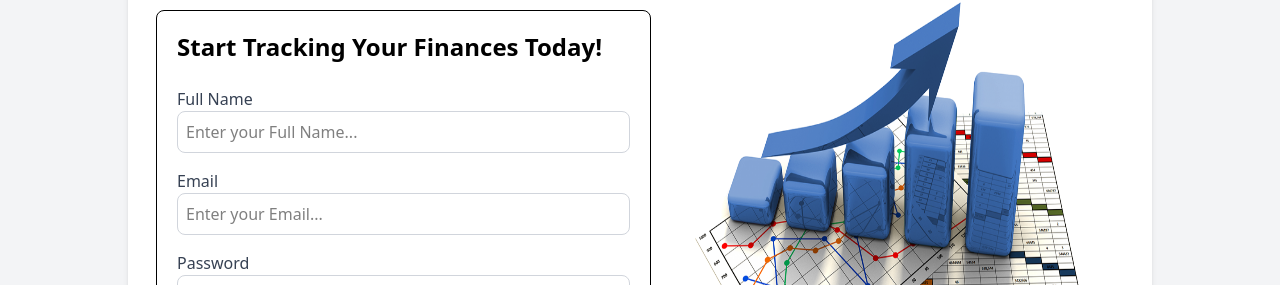
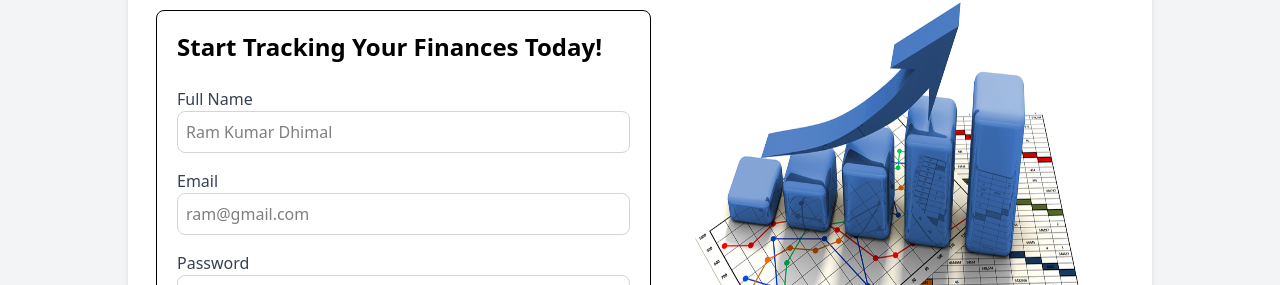
Before and after one commit to Ram-cpu-coder/FinancialTracker-FE, a React (Vite) app: page /signup in a window 1280 px wide. Shown: the part 197-482 px from the top of the page. Built offline with nearby package versions, Linux system fonts and the light colour scheme.

Commit message:
toastify and error handling

```diff
--- a/package.json
+++ b/package.json
@@ -11,12 +11,14 @@
   },
   "dependencies": {
     "@tailwindcss/vite": "^4.0.0",
+    "axios": "^1.7.9",
     "chart.js": "^4.4.7",
     "react": "^18.3.1",
     "react-chartjs-2": "^5.3.0",
     "react-dom": "^18.3.1",
     "react-icons": "^5.4.0",
     "react-router-dom": "^7.1.3",
+    "react-toastify": "^11.0.3",
     "tailwindcss": "^4.0.0"
   },
   "devDependencies": {
--- a/src/App.jsx
+++ b/src/App.jsx
@@ -6,6 +6,7 @@ import SignUp from "./pages/auth/SignUp";
 import DashBoard from "./pages/dashboard/DashBoard";
 import Transaction from "./pages/transaction/Transaction";
 import DefaultLayout from "./components/layout/DefaultLayout";
+import { ToastContainer } from "react-toastify";
 
 function App() {
   return (
@@ -19,6 +20,7 @@ function App() {
           <Route path="transaction" element={<Transaction />} />
         </Route>
       </Routes>
+      <ToastContainer />
     </div>
   );
 }
--- a/src/components/CheckBox.jsx
+++ b/src/components/CheckBox.jsx
@@ -58,6 +58,7 @@ const CheckBox = () => {
             <td className="my-auto">
               <label key={id}>
                 <input
+                  key={id}
                   type="checkbox"
                   checked={selectedIds.includes(id)}
                   onChange={() => handleCheckBoxChange(id)}
--- a/src/components/NewCustomInput.jsx
+++ b/src/components/NewCustomInput.jsx
@@ -1,16 +1,14 @@
 import React from "react";
 
-const NewCustomInput = ({ label, type, placeholder, required }) => {
+const NewCustomInput = ({ label, ...item }) => {
   return (
     <div className="mb-4">
       <label htmlFor="" className="block text-gray-700">
         {label}
       </label>
       <input
-        type={type}
         className="w-full p-2 border border-gray-300 rounded-lg"
-        placeholder={placeholder}
-        required={required}
+        {...item}
       />
     </div>
   );
--- a/src/pages/auth/SignUp.jsx
+++ b/src/pages/auth/SignUp.jsx
@@ -1,34 +1,76 @@
-import React from "react";
+import React, { useState } from "react";
 import { Link } from "react-router-dom";
 import NewCustomInput from "../../components/NewCustomInput";
+import axios from "axios";
+import { toast } from "react-toastify";
 
 const SignUp = () => {
+  const initialState = {
+    confirmPassword: "",
+    password: "",
+    username: "",
+    email: "",
+  };
+
+  const [form, setForm] = useState(initialState);
   const fields = [
     {
       label: "Full Name",
       type: "text",
       required: true,
-      placeholder: "Enter your Full Name...",
+      placeholder: "Ram Kumar Dhimal",
+      name: "username",
+      value: form.username,
     },
     {
       label: "Email",
       type: "email",
       required: true,
-      placeholder: "Enter your Email...",
+      placeholder: "ram@gmail.com",
+      name: "email",
+      value: form.email,
     },
     {
       label: "Password",
       type: "password",
       required: true,
       placeholder: "Password",
+      name: "password",
+      value: form.password,
     },
     {
       label: "Confirm Password",
       type: "password",
       required: true,
       placeholder: "Confirm Password",
+      name: "confirmPassword",
+      value: form.confirmPassword,
     },
   ];
+
+  const handleOnChange = async (e) => {
+    setForm({
+      ...form,
+      [e.target.name]: e.target.value,
+    });
+  };
+
+  const handleOnSubmit = async (event) => {
+    event.preventDefault();
+    try {
+      const response = await axios.post(
+        "http://localhost:9000/api/v1/users/register",
+        form
+      );
+      console.log(response);
+      toast.success(response.data.message);
+      // accesstoken
+      // localStorage.setItem("accessToken", response.data.accessToken ); this one is for log in page
+    } catch (error) {
+      toast.error(error.response.data.message);
+    }
+  };
+
   return (
     <>
       <div className="min-h-screen flex items-center justify-center bg-gray-100 p-4">
@@ -49,15 +91,13 @@ const SignUp = () => {
             <h2 className="text-2xl font-bold mb-6 flex items-center gap-2">
               Start Tracking Your Finances Today!
             </h2>
-            <form>
+            <form onSubmit={handleOnSubmit}>
               {fields.map((item) => {
                 return (
                   <NewCustomInput
-                    key={item.label}
-                    type={item.type}
-                    label={item.label}
-                    placeholder={item.placeholder}
-                    required={item.required}
+                    key={item.name}
+                    {...item}
+                    onChange={handleOnChange}
                   />
                 );
               })}
```
Also changed, not shown: 1 other file (tests, documents, lock files or other folders).
